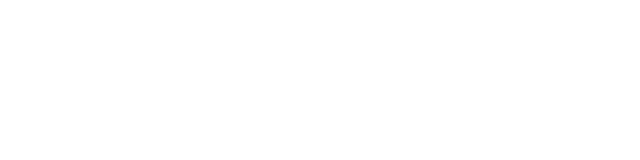
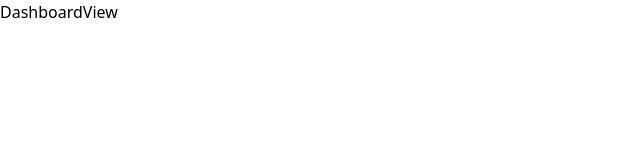
Before and after one commit to aten039/Uptask_frontend, a React (Vite) app: page / in a window 1280 px wide. Shown: the top 160 px of the page, without its empty margins (0-640 px from the left). Built offline with nearby package versions, Linux system fonts and the light colour scheme.

Commit message:
Primeros pasos con react router dom sintaxys de objetos

```diff
--- /dev/null
+++ b/src/Router.tsx
@@ -0,0 +1,34 @@
+import { createBrowserRouter, RouterProvider } from "react-router-dom";
+import Prueba from "./components/Prueba";
+import AppLayouts from "./layouts/AppLayouts";
+import AuthLayouts from "./layouts/AuthLayouts";
+import DashboardView from "./views/DashboardView";
+
+const router = createBrowserRouter([
+  {
+    path:'/',
+    element:<AppLayouts/>,
+    children: [
+      {
+        index:true,
+        element:<DashboardView/>
+      }
+    ]
+  },
+  {
+    path:'/auth',
+    element:<AuthLayouts/>,
+    children: [
+      {
+        path:'prueba',
+        element:<Prueba/>
+      }
+    ]
+  }
+])
+
+export default function Router() {
+  return (
+    <RouterProvider router={router}/>
+  )
+}
--- /dev/null
+++ b/src/components/Prueba.tsx
@@ -0,0 +1,7 @@
+
+
+export default function Prueba() {
+  return (
+    <div>Prueba</div>
+  )
+}
--- /dev/null
+++ b/src/layouts/AppLayouts.tsx
@@ -0,0 +1,8 @@
+import {Outlet} from 'react-router-dom'
+
+export default function AppLayouts() {
+
+    return (
+    <div><Outlet/></div>
+  )
+}
--- /dev/null
+++ b/src/layouts/AuthLayouts.tsx
@@ -0,0 +1,7 @@
+import {Outlet} from 'react-router-dom';
+
+export default function AuthLayouts() {
+  return (
+    <div><Outlet/></div>
+  )
+}
--- a/src/main.tsx
+++ b/src/main.tsx
@@ -1,10 +1,10 @@
 import { StrictMode } from 'react'
 import { createRoot } from 'react-dom/client'
-import App from './App.tsx'
 import './index.css'
+import Router from './Router.tsx'
 
 createRoot(document.getElementById('root')!).render(
   <StrictMode>
-    <App />
+    <Router />
   </StrictMode>,
 )
--- /dev/null
+++ b/src/views/DashboardView.tsx
@@ -0,0 +1,6 @@
+
+export default function DashboardView() {
+  return (
+    <div>DashboardView</div>
+  )
+}
```
Also changed, not shown: src/App.tsx (deleted, +0 -12 lines), public/logo.svg (added).
